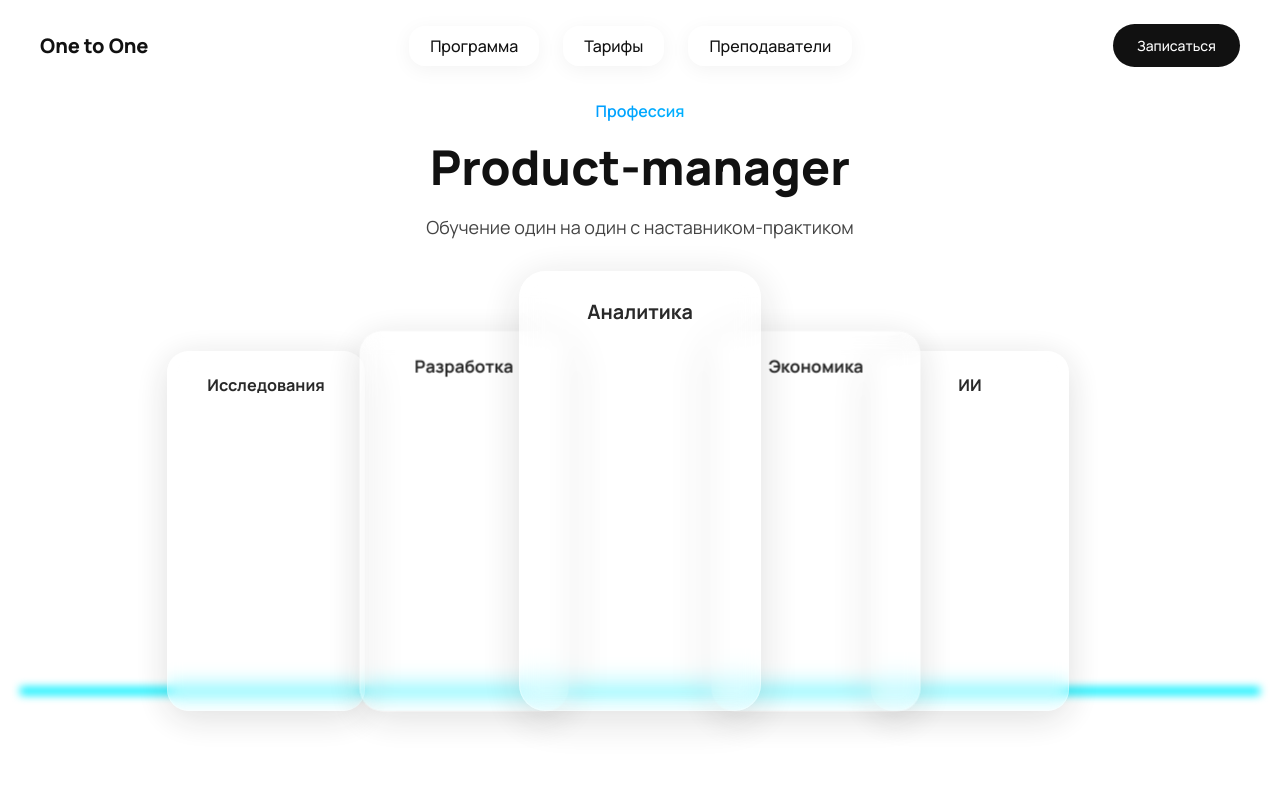
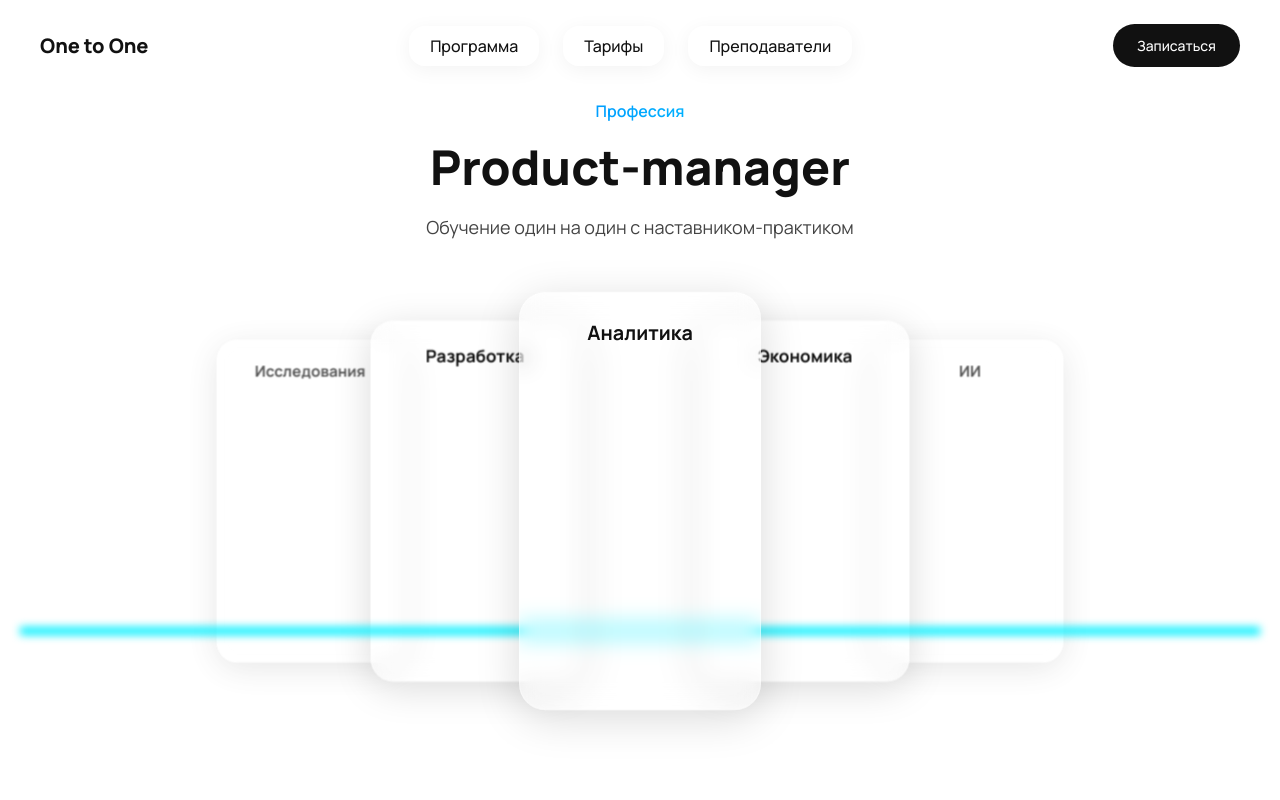
Before and after one commit to Ayraek/new-page-one-to-one, a React (Vite) app: page / in a window 1280 px wide. Shown: the top 800 px of the page. Built offline with nearby package versions, Linux system fonts and the light colour scheme.

Commit message:
Добавлены расподожение карточек Hero

```diff
--- a/src/components/Hero/Hero.module.css
+++ b/src/components/Hero/Hero.module.css
@@ -38,7 +38,7 @@
 .cardsWrapper {
   position: relative;
   width: 100%;
-  height: 460px;
+  height: 400px;
   z-index: 2;
   margin-top: 40px;
 }
@@ -46,29 +46,18 @@
 .card {
   position: absolute;
   width: 220px;
-  height: 400px;
+  height: 380px;
   background: rgba(255, 255, 255, 0.2);
+  border: 1px solid rgba(255, 255, 255, 0.3);
   border-radius: 24px;
   backdrop-filter: blur(10px);
-  border: 1px solid rgba(255, 255, 255, 0.3);
   box-shadow: 0 8px 40px rgba(0, 0, 0, 0.15);
+  transition: transform 0.3s ease, opacity 0.3s ease;
   display: flex;
   justify-content: center;
   align-items: flex-start;
   padding-top: 24px;
   text-align: center;
-  transition: all 0.4s ease;
-  transform-origin: center bottom;
-  z-index: 1;
-  opacity: 0.9;
-  cursor: pointer;
-}
-
-.card.active {
-  transform: scale(1.1) translateY(-16px);
-  z-index: 5;
-  opacity: 1;
-  box-shadow: 0 20px 60px rgba(0, 0, 0, 0.2);
 }
 
 .label {
@@ -76,44 +65,58 @@
   font-size: 18px;
   font-weight: 700;
   color: #111;
-}
-.card.active .label {
-  font-size: 20px;
+  animation: fadeIn 1s ease forwards;
+  opacity: 0;
 }
 
-/* 🔁 Статичные позиции — без поворота */
-.left {
-  left: 50%;
-  transform: translateX(-220%) scale(0.9);
-  z-index: 1;
+@keyframes fadeIn {
+  from {
+    transform: translateY(-10px);
+    opacity: 0;
+  }
+  to {
+    transform: translateY(0);
+    opacity: 1;
+  }
 }
-.leftMid {
-  left: 50%;
-  transform: translateX(-130%) scale(0.95);
-  z-index: 2;
-}
+
 .center {
   left: 50%;
   transform: translateX(-50%) scale(1.1);
+  z-index: 5;
+}
+
+.leftMid {
+  left: 50%;
+  transform: translateX(-125%) scale(0.95);
   z-index: 3;
 }
+
 .rightMid {
   left: 50%;
-  transform: translateX(30%) scale(0.95);
-  z-index: 2;
+  transform: translateX(25%) scale(0.95);
+  z-index: 3;
 }
+
+.left {
+  left: 50%;
+  transform: translateX(-200%) scale(0.85);
+  z-index: 1;
+  opacity: 0.7;
+}
+
 .right {
   left: 50%;
-  transform: translateX(100%) scale(0.9);
+  transform: translateX(100%) scale(0.85);
   z-index: 1;
+  opacity: 0.7;
 }
 
-/* 🌈 Неоновая линия */
 .neonLine {
   position: absolute;
   bottom: 60px;
   width: 100%;
   height: 40px;
-  z-index: 0;
+  z-index: 4;
   filter: blur(4px);
 }
```
Also changed, not shown: src/components/Hero/Hero.tsx (line endings or trailing spaces).
